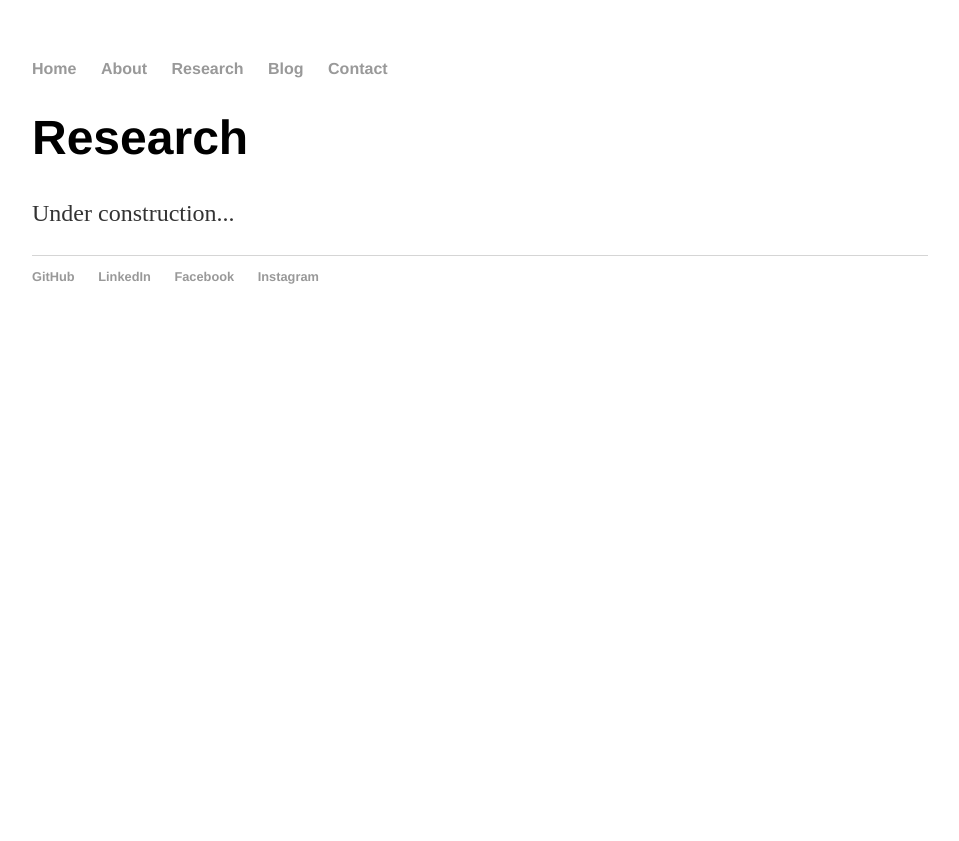
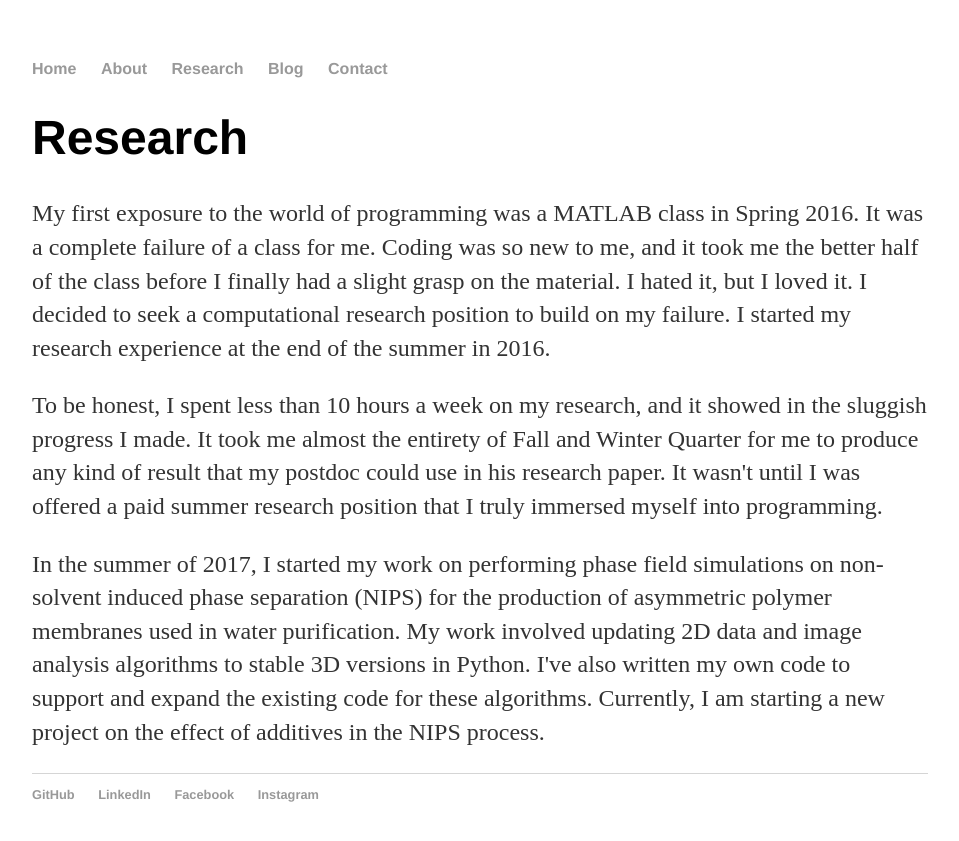
Before and after one commit to 1996leejoshua/1996leejoshua.github.io, a Jekyll site: the page built from research/index.html, in a window 1280 px wide. Shown: the top 841 px of the page, without its empty margins (160-1119 px from the left). Built offline with Jekyll 4.4.1, drawn with Linux system fonts in a browser that asks for light colours.

Commit message:
Update index.html

```diff
--- a/research/index.html
+++ b/research/index.html
@@ -3,9 +3,11 @@ layout: default
 title: Research
 ---
 	<h1>{{ page.title }}</h1>
-	<p>Under construction...</p>
+	<p>My first exposure to the world of programming was a MATLAB class in Spring 2016. It was a complete failure of a class for me. Coding was so new to me, and it took me the better half of the class before I finally had a slight grasp on the material. I hated it, but I loved it. I decided to seek a computational research position to build on my failure. I started my research experience at the end of the summer in 2016. </p>
 	<p> </p>
-
+	<p>To be honest, I spent less than 10 hours a week on my research, and it showed in the sluggish progress I made. It took me almost the entirety of Fall and Winter Quarter for me to produce any kind of result that my postdoc could use in his research paper. It wasn't until I was offered a paid summer research position that I truly immersed myself into programming.</p>
+	<p> </p>
+	<p>In the summer of 2017, I started my work on performing phase field simulations on non-solvent induced phase separation (NIPS) for the production of asymmetric polymer membranes used in water purification. My work involved updating 2D data and image analysis algorithms to stable 3D versions in Python. I've also written my own code to support and expand the existing code for these algorithms. Currently, I am starting a new project on the effect of additives in the NIPS process.</p>
 
 
 	</ul>
```
